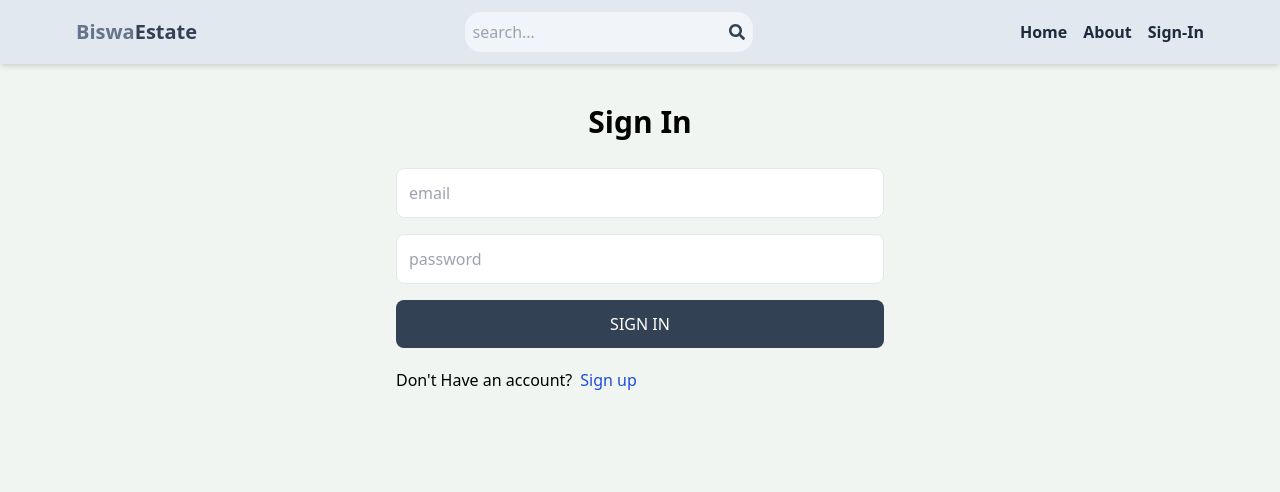
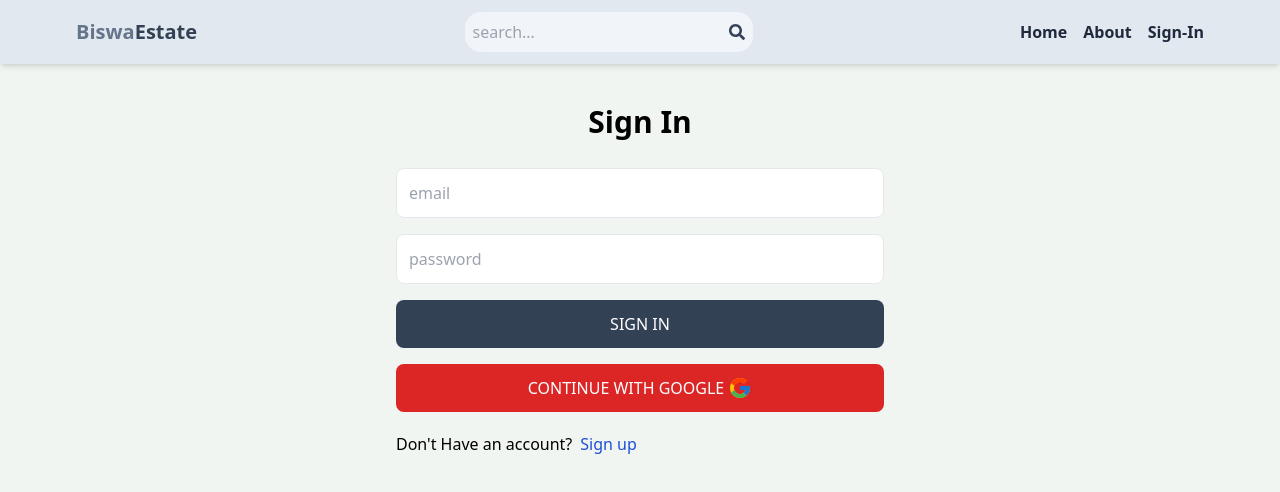
Before and after one commit to Biswajit552/E-state, a React (Vite) app in the folder client/: page /sign-in in a window 1280 px wide. Shown: the top 492 px of the page. Built offline with nearby package versions, Linux system fonts and the light colour scheme; no server answers.

Commit message:
fireBase google connection pop begin

```diff
--- a/client/package.json
+++ b/client/package.json
@@ -11,6 +11,7 @@
   },
   "dependencies": {
     "@reduxjs/toolkit": "^1.9.7",
+    "firebase": "^10.6.0",
     "react": "^18.2.0",
     "react-dom": "^18.2.0",
     "react-icons": "^4.12.0",
--- /dev/null
+++ b/client/src/components/OAuth.jsx
@@ -0,0 +1,31 @@
+import React from "react";
+import { FcGoogle } from "react-icons/fc";
+import { GoogleAuthProvider, getAuth, signInWithPopup } from "firebase/auth";
+import { app } from "../firebase";
+
+export default function OAuth() {
+  const handelGoogleClick = async () => {
+    try {
+      const provider = new GoogleAuthProvider();
+      const auth = getAuth(app);
+
+      const result = await signInWithPopup(auth, provider);
+      console.log(result);
+    } catch (error) {
+      console.log("could not signin with google ", error);
+    }
+  };
+
+  return (
+    <button
+      type="button"
+      onClick={handelGoogleClick}
+      className="bg-red-600 text-white p-3 rounded-lg uppercase hover:opacity-95 flex flex-wrap justify-center items-center gap-1"
+    >
+      continue with google
+      <span className="text-2xl">
+        <FcGoogle />
+      </span>
+    </button>
+  );
+}
--- /dev/null
+++ b/client/src/firebase.js
@@ -0,0 +1,17 @@
+// Import the functions you need from the SDKs you need
+import { initializeApp } from "firebase/app";
+// TODO: Add SDKs for Firebase products that you want to use
+// https://firebase.google.com/docs/web/setup#available-libraries
+
+// Your web app's Firebase configuration
+const firebaseConfig = {
+  apiKey: import.meta.env.VITE_FIREBASE_API_KEY,
+  authDomain: "e-state-3abae.firebaseapp.com",
+  projectId: "e-state-3abae",
+  storageBucket: "e-state-3abae.appspot.com",
+  messagingSenderId: "1023403116830",
+  appId: "1:1023403116830:web:eaaa0efe34c650d841a10f",
+};
+
+// Initialize Firebase
+export const app = initializeApp(firebaseConfig);
--- a/client/src/pages/SignIn.jsx
+++ b/client/src/pages/SignIn.jsx
@@ -6,6 +6,7 @@ import {
   signInSuccess,
   signInFailure,
 } from "../redux/user/userSlice";
+import OAuth from "../components/OAuth";
 
 export default function SignIn() {
   const [formData, setFormData] = useState({});
@@ -67,6 +68,7 @@ export default function SignIn() {
         >
           {loading ? "Loading..." : "Sign In"}
         </button>
+        <OAuth />
       </form>
       <div className="flex gap-2 mt-5">
         <p> Don't Have an account?</p>
--- a/client/src/pages/SignUp.jsx
+++ b/client/src/pages/SignUp.jsx
@@ -1,5 +1,6 @@
 import React, { useState } from "react";
 import { Link, useNavigate } from "react-router-dom";
+import OAuth from "../components/OAuth";
 
 export default function SignUp() {
   const [formData, setFormData] = useState({});
@@ -71,6 +72,7 @@ export default function SignUp() {
         >
           {loading ? "Loading..." : "Sign Up"}
         </button>
+        <OAuth />
       </form>
       <div className="flex gap-2 mt-5">
         <p>Have an account?</p>
```
Also changed, not shown: 1 other file (tests, documents, lock files or other folders).
